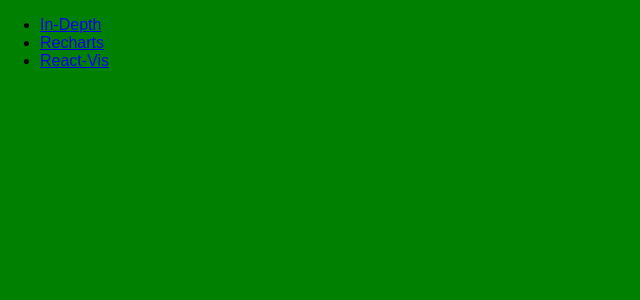
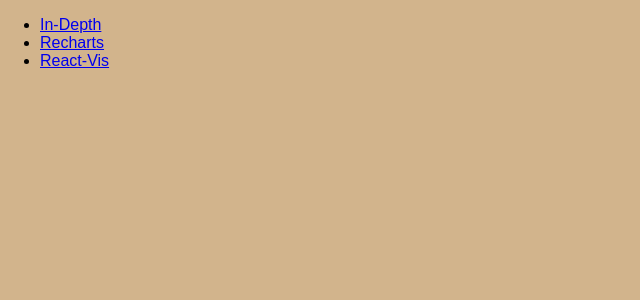
Before and after one commit to orldm/reactup, a React (Create React App) app: page / in a window 1280 px wide. Shown: the top 300 px of the page, without its empty margins (0-640 px from the left). Built offline with nearby package versions, Linux system fonts and the light colour scheme.

Commit message:
update styles

```diff
--- a/src/styles/App.css
+++ b/src/styles/App.css
@@ -1,2 +1,2 @@
 body {
-  background-color: green; }
+  background-color: tan; }
--- a/src/styles/App.scss
+++ b/src/styles/App.scss
@@ -1,4 +1,2 @@
 
-body {
-    background-color: green;
-}
+@import 'main'
--- /dev/null
+++ b/src/styles/_main.scss
@@ -0,0 +1,3 @@
+body {
+    background-color: tan;
+}
```
